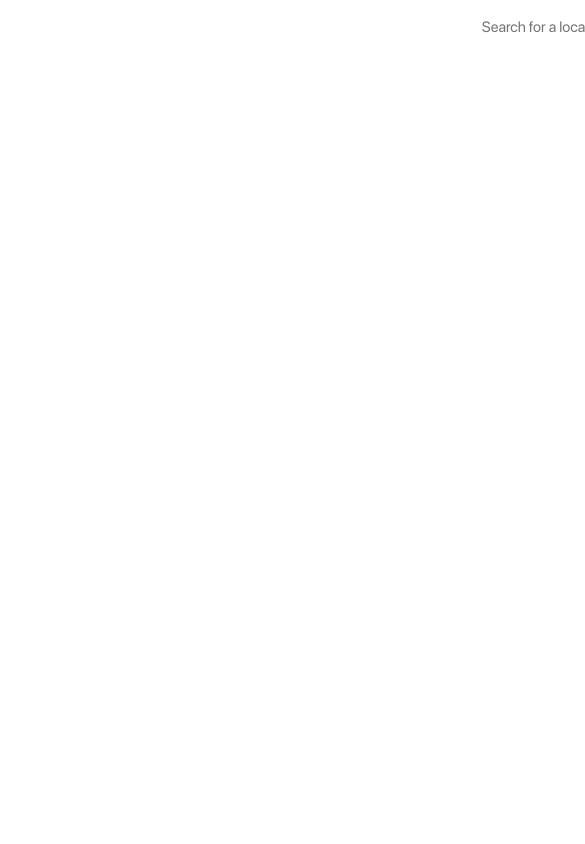
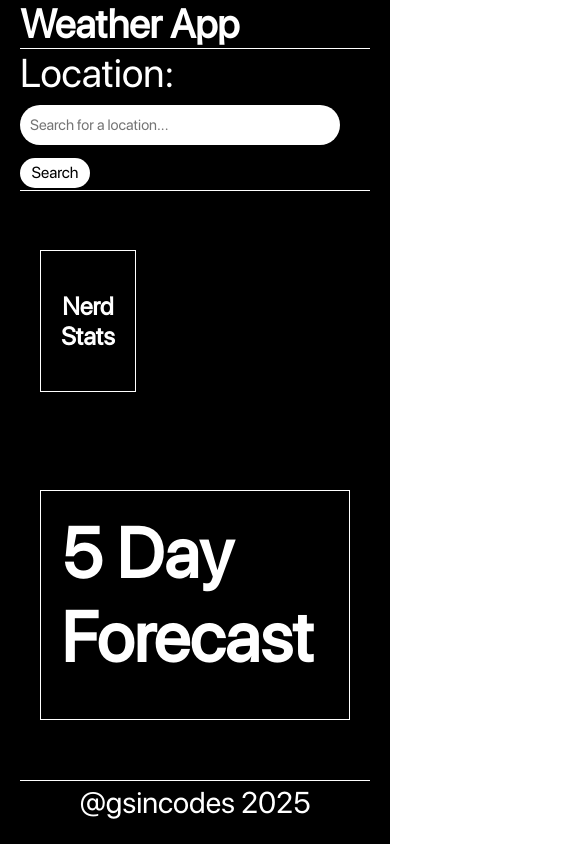
Before and after one commit to gsincodes/weather-app, a website built with webpack: page src/template.html in a window 390 px wide. Shown: the top 844 px of the page, 585 px wide, since content can reach past the window. Built offline with nearby package versions, Linux system fonts and the light colour scheme; no server answers.

Commit message:
responsive design for mobile

```diff
--- a/src/styles.css
+++ b/src/styles.css
@@ -4,7 +4,7 @@
 }
 
 html, body{
-    height: 100%;
+    height: 100dvh;
     margin: 0;
     padding: 0;
 }
@@ -17,7 +17,9 @@ html, body{
 #website-structure{
     height: 100%;
     display: grid;
-    grid-template-rows: min(100px,8vh) 1fr max(100px,10vh);
+    grid-template-rows: min(100px, 8vh) 1fr min(100px, 10vh);
+    background-color: black;
+    max-width: 100%;
 }
 
 #header{
@@ -32,25 +34,25 @@ html, body{
     font-family: 'Sf pro';
     font-size: 40px;
     margin-bottom: 20px;
+    max-width: 100%;
 }
 
 #logo{
     font-weight: 700;
-    min-width: 250px;
+    /* min-width: 250px; */
+    /* min-width:fit-content; */
 }
 
 #Weather-Images{
+    position: absolute;
     height: 100%;
-    grid-row: 1/4;
-    position: absolute;
     width: 100%;
-    z-index: -1;
-
+    object-fit: cover;
 }
 
 img{
+    width: 100%;
     height: 100%;
-    width: 100%;
     object-fit: cover;
 }
 
@@ -70,7 +72,7 @@ img{
 
 #search-form{
     text-align: end;
-    min-width: 800px;
+    max-width:fit-content;
 }
 
 input{
@@ -101,7 +103,7 @@ input:focus{
 }
 
 #today-stats{
-    max-width: 400px;
+    max-width:min-content;
     border: 1px solid white;
     /* margin-top: 30px; */
     /* background-color: gray; */
@@ -113,6 +115,8 @@ input:focus{
     color: white;
     font-family: 'Sf pro';
     font-size: 30px;
+    margin: 0 20px;
+    /* margin-bottom: 20px; */
 }
 
 #today-stats > div {
@@ -165,7 +169,7 @@ input:focus{
 
 #forecast{
     /* height: 700px; */
-    width: 500px;
+    max-width:max-content;
     border: 1px solid white;
     /* position: absolute; */
     /* top: 10%; */
@@ -176,6 +180,7 @@ input:focus{
     /* text-align: center; */
     padding: 20px;
     /* display: flex; */
+    margin: 0 20px;
 }
 
 #forecast-header {
@@ -214,3 +219,44 @@ input:focus{
     font-family: 'Sf pro';
     font-size: 30px;
 }
+
+@media (max-width: 600px) {
+
+    html, body{
+        overflow-y: scroll;
+    }
+
+    #website-structure{
+        grid-template-rows: 25vh 1fr 10vh;
+    }
+
+    #header{
+        width:auto;
+        flex-direction: column;
+        align-items: flex-start;
+        justify-content:space-evenly;
+    }
+
+    #logo{
+        min-width: 100%;
+        display: block;
+        border-bottom: 1px solid white;
+    }
+
+    #search-form{
+        text-align: left;
+    }
+
+    #content{
+        height: 100%;
+        flex-direction: column;
+    }
+
+    #today-stats{
+        margin-bottom: 20px;
+    }
+
+    input{
+        width: 300px;
+    }
+}
--- a/src/template.html
+++ b/src/template.html
@@ -7,6 +7,15 @@
 </head>
 <body>
     <div id="full-page">
+        <div id="Weather-Images">
+                <img src="./asset/resource/Images/ritam-baishya-ROVBDer29PQ-unsplash.jpg" alt="" id="partially-cloudy" style="display: none;">
+                <img src="./asset/resource/Images/pero-kalimero-9BJRGlqoIUk-unsplash.jpg" alt="" id="cloudy" style="display: none;">
+                <img src="./asset/resource/Images/paul-zoetemeijer-AtxeOe04PQ8-unsplash.jpg" alt="" id="stormy" style="display: none;">
+                <img src="./asset/resource/Images/sun-flare.jpg" alt="" id="sunny" style="display: none;">
+                <img src="./asset/resource/Images/christian-keybets-GWKdpVw4tYc-unsplash.jpg" alt="" id="rainy" style="display: none;">
+                <img src="./asset/resource/Images/khamkeo-WtwSsqwYlA0-unsplash.jpg" alt="" id="windy" style="display: none;">
+                <img src="./asset/resource/Images/aaron-burden-O0p6aV9Go3Y-unsplash.jpg" alt="" id="clear" style="display: none;">
+            </div>
         <div id="website-structure">
             <div id="header">
                 <div id="logo">Weather App</div>
@@ -17,15 +26,6 @@
                         <button id="search-button">Search</button>
                     </form>
                 </div>
-            </div>
-            <div id="Weather-Images">
-                <img src="./asset/resource/Images/ritam-baishya-ROVBDer29PQ-unsplash.jpg" alt="" id="partially-cloudy" style="display: none;">
-                <img src="./asset/resource/Images/pero-kalimero-9BJRGlqoIUk-unsplash.jpg" alt="" id="cloudy" style="display: none;">
-                <img src="./asset/resource/Images/paul-zoetemeijer-AtxeOe04PQ8-unsplash.jpg" alt="" id="stormy" style="display: none;">
-                <img src="./asset/resource/Images/sun-flare.jpg" alt="" id="sunny" style="display: none;">
-                <img src="./asset/resource/Images/christian-keybets-GWKdpVw4tYc-unsplash.jpg" alt="" id="rainy" style="display: none;">
-                <img src="./asset/resource/Images/khamkeo-WtwSsqwYlA0-unsplash.jpg" alt="" id="windy" style="display: none;">
-                <img src="./asset/resource/Images/aaron-burden-O0p6aV9Go3Y-unsplash.jpg" alt="" id="clear" style="display: none;">
             </div>
             <div id="content">
                 <div id="today-stats">
@@ -42,10 +42,10 @@
                         <div id="cloudcover"></div>
                         <div id="sunrise"></div>
                         <div id="sunset"></div>
-                        </div>
+                    </div>
                 </div>
                 <div id="forecast">
-                    <div id="forecast-header">5 day Forecast</div>
+                    <div id="forecast-header">5 Day Forecast</div>
                     <div id="forecast-body">
 
                     </div>
--- a/webpack.config.js
+++ b/webpack.config.js
@@ -7,8 +7,10 @@ module.exports = {
     output: {
         filename: "main.js",
         path: path.resolve(__dirname, 'dist'),
+        publicPath: process.env.NODE_ENV === 'production' ? '/weather-app/' : '/', // This makes it run on both local host and gh-pages.
+        // publicPath: "/", //This make it run only on local host.
+        // publicPath: "/weather-app/", // This makes it run on gh-pages.
         clean: true,
-        publicPath: "/weather-app/",
     },
     devtool: "eval-source-map",
     devServer: {
```
